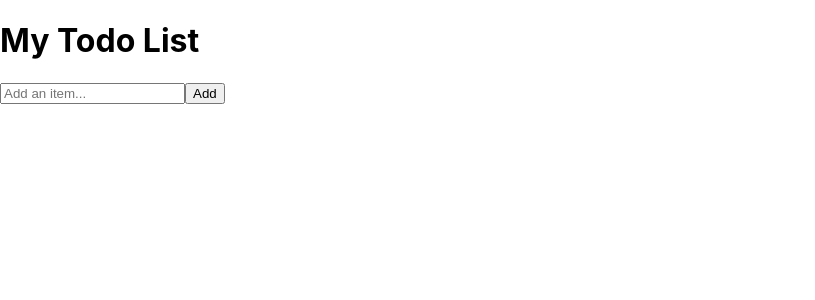
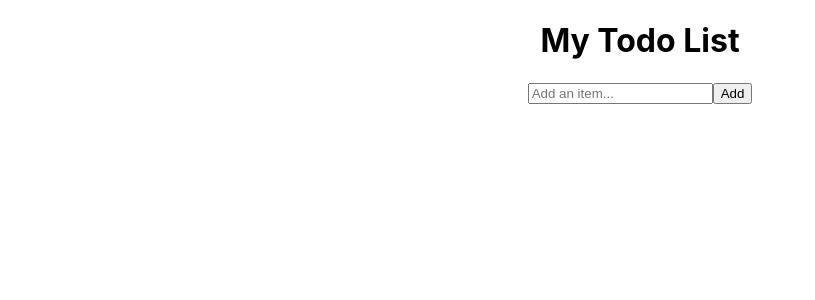
Before and after one commit to yasmins021/react-list, a React (Create React App) app: page / in a window 1280 px wide. Shown: the top 300 px of the page, without its empty margins (0-815 px from the left). Built offline with nearby package versions, Linux system fonts and the light colour scheme.

Commit message:
Update App.js

```diff
--- a/src/App.js
+++ b/src/App.js
@@ -58,7 +58,7 @@ function App() {
 
   // Main part of app
   return (
-    <div className="app">
+    <div className="App">
       {/* 1. Header  */}
       <h1>My Todo List</h1>
 
```
